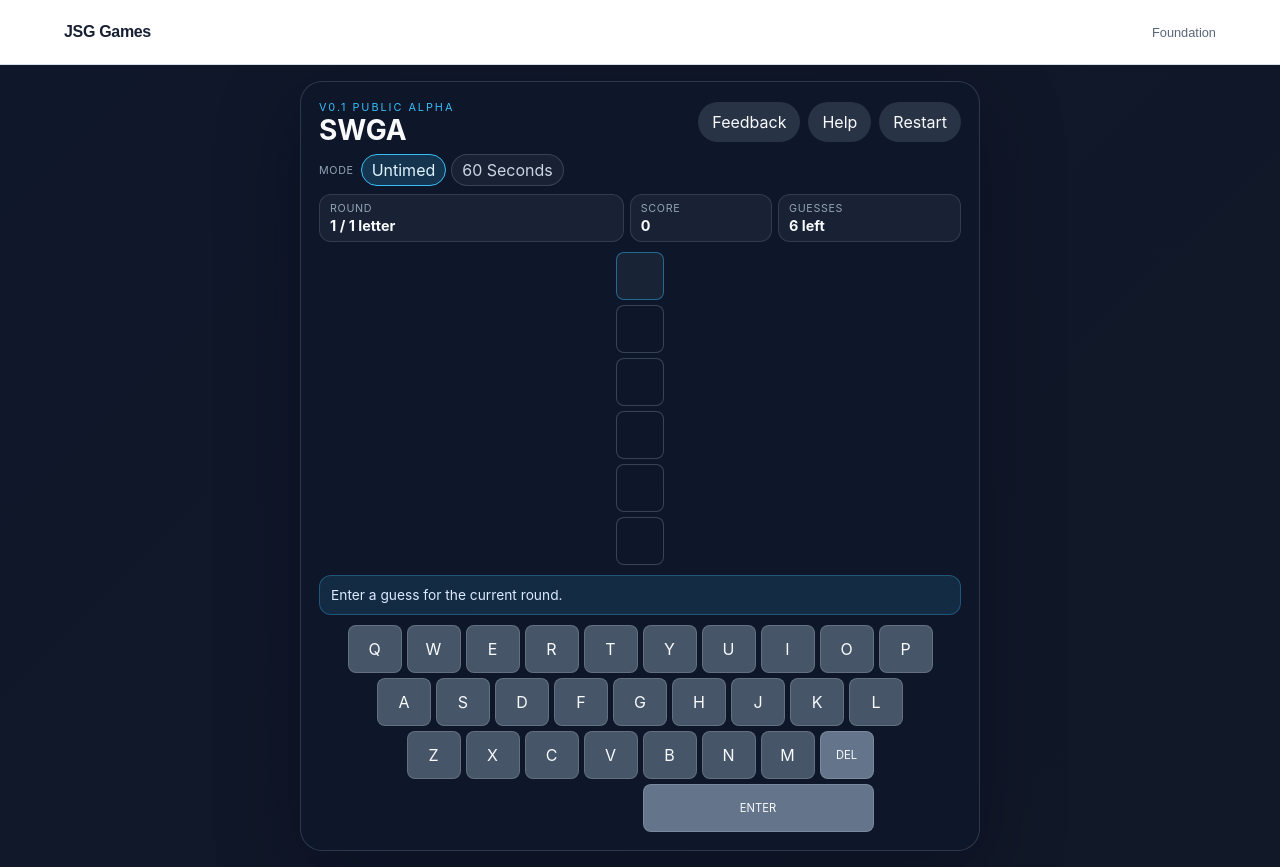
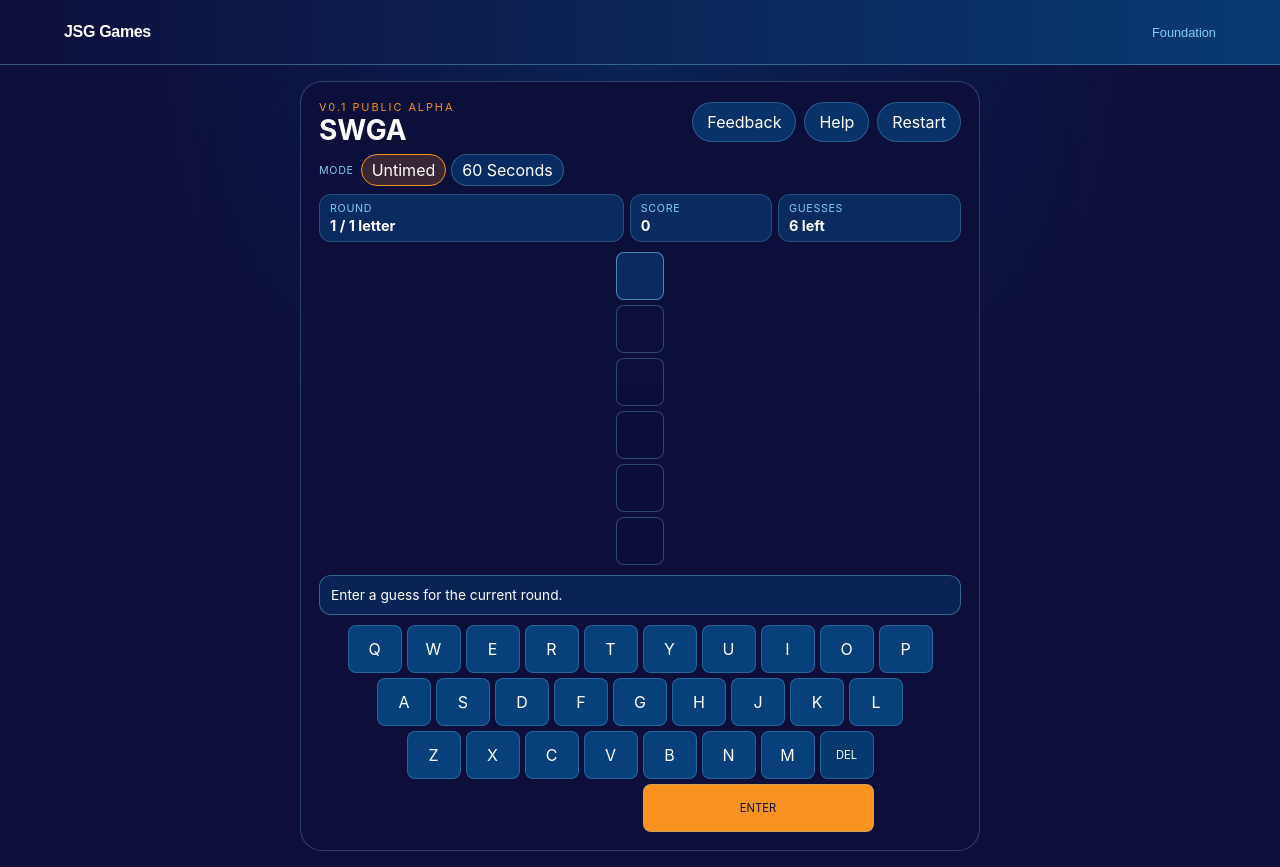
Before and after one commit to JaStaGa/jsg-games, a Next.js app: page /games/swga in a window 1280 px wide. Built offline with nearby package versions, Linux system fonts and the light colour scheme.

Commit message:
Apply JSG dark brand colorway

```diff
--- a/src/app/globals.css
+++ b/src/app/globals.css
@@ -1,11 +1,18 @@
 :root {
-  --background: #f4f6f9;
-  --foreground: #172033;
-  --surface: #ffffff;
-  --border: #d8dee8;
-  --accent: #315fba;
-  --muted: #596579;
-  color-scheme: light;
+  --jsg-navy: #0e0f3b;
+  --jsg-blue: #07407b;
+  --jsg-cyan: #7fcdee;
+  --jsg-orange: #f7931e;
+  --jsg-white: #ffffff;
+  --background: var(--jsg-navy);
+  --foreground: var(--jsg-white);
+  --surface: var(--jsg-blue);
+  --surface-strong: rgb(7 64 123 / 72%);
+  --border: rgb(127 205 238 / 38%);
+  --accent: var(--jsg-orange);
+  --accent-secondary: var(--jsg-cyan);
+  --muted: var(--jsg-cyan);
+  color-scheme: dark;
 }
 
 html {
--- a/src/app/page.module.css
+++ b/src/app/page.module.css
@@ -4,16 +4,23 @@
   width: 100%;
   place-items: center;
   padding: clamp(3rem, 8vw, 7rem) 1.5rem;
+  background:
+    radial-gradient(circle at top, rgb(7 64 123 / 52%), transparent 48%),
+    var(--background);
 }
 
 .card {
   width: 100%;
   max-width: 42rem;
   padding: clamp(2rem, 5vw, 3.5rem);
-  background: var(--surface);
+  background: linear-gradient(
+    145deg,
+    rgb(7 64 123 / 92%),
+    rgb(14 15 59 / 96%)
+  );
   border: 1px solid var(--border);
   border-radius: 1rem;
-  box-shadow: 0 1rem 3rem rgb(30 43 60 / 8%);
+  box-shadow: 0 1rem 3rem rgb(14 15 59 / 65%);
 }
 
 .eyebrow {
@@ -26,6 +33,7 @@
 }
 
 .card h1 {
+  color: var(--jsg-white);
   font-size: clamp(2.25rem, 7vw, 4rem);
   line-height: 1;
   letter-spacing: -0.04em;
@@ -48,6 +56,7 @@
 }
 
 .status h2 {
+  color: var(--jsg-white);
   font-size: 0.875rem;
   letter-spacing: 0.02em;
 }
@@ -71,11 +80,18 @@
   padding: 1rem;
   border: 1px solid var(--border);
   border-radius: 0.75rem;
+  background: rgb(14 15 59 / 64%);
   text-decoration: none;
+  transition:
+    border-color 160ms ease,
+    background-color 160ms ease,
+    box-shadow 160ms ease;
 }
 
 .gameLink:hover {
   border-color: var(--accent);
+  background: rgb(7 64 123 / 78%);
+  box-shadow: 0 0 0 3px rgb(247 147 30 / 12%);
 }
 
 .gameLink:focus-visible {
@@ -83,6 +99,10 @@
   outline-offset: 2px;
 }
 
+.gameLink strong {
+  color: var(--jsg-white);
+}
+
 .gameLink span {
   color: var(--muted);
   line-height: 1.5;
--- a/src/components/site-header.module.css
+++ b/src/components/site-header.module.css
@@ -1,6 +1,11 @@
 .header {
-  background: var(--surface);
+  background: linear-gradient(
+    90deg,
+    rgb(14 15 59 / 98%),
+    rgb(7 64 123 / 88%)
+  );
   border-bottom: 1px solid var(--border);
+  box-shadow: 0 6px 24px rgb(14 15 59 / 42%);
 }
 
 .inner {
@@ -13,12 +18,22 @@
 }
 
 .brand {
+  color: var(--jsg-white);
   font-weight: 700;
   letter-spacing: -0.02em;
   text-decoration: none;
 }
 
+.brand:hover {
+  color: var(--jsg-orange);
+}
+
+.brand:focus-visible {
+  outline: 3px solid var(--jsg-orange);
+  outline-offset: 4px;
+}
+
 .phase {
-  color: var(--muted);
+  color: var(--jsg-cyan);
   font-size: 0.8rem;
 }
--- a/src/games/swga/components/swga-game.module.css
+++ b/src/games/swga/components/swga-game.module.css
@@ -10,9 +10,11 @@
   align-items: safe center;
   overflow-x: hidden;
   padding: 16px;
-  color: #f8fafc;
+  color: var(--jsg-white);
   color-scheme: dark;
-  background: linear-gradient(135deg, #0f172a, #111827);
+  background:
+    radial-gradient(circle at top, rgb(7 64 123 / 48%), transparent 48%),
+    var(--jsg-navy);
   font-family:
     Inter, system-ui, -apple-system, BlinkMacSystemFont, "Segoe UI", sans-serif;
   font-synthesis: none;
@@ -30,7 +32,7 @@
 .appShell button:focus-visible,
 .appShell summary:focus-visible,
 .feedbackLink:focus-visible {
-  outline: 3px solid #f8fafc;
+  outline: 3px solid var(--jsg-orange);
   outline-offset: 2px;
 }
 
@@ -38,10 +40,10 @@
   width: min(680px, 100%);
   min-width: 0;
   padding: 18px;
-  border: 1px solid rgb(148 163 184 / 24%);
+  border: 1px solid rgb(127 205 238 / 28%);
   border-radius: 22px;
-  background: rgb(15 23 42 / 96%);
-  box-shadow: 0 24px 80px rgb(2 6 23 / 35%);
+  background: rgb(14 15 59 / 96%);
+  box-shadow: 0 24px 80px rgb(14 15 59 / 58%);
 }
 
 .panelHeader {
@@ -59,7 +61,7 @@
 
 .eyebrow {
   margin: 0 0 2px;
-  color: #38bdf8;
+  color: var(--jsg-orange);
   font-size: 0.68rem;
   letter-spacing: 0.18em;
   text-transform: uppercase;
@@ -67,6 +69,7 @@
 
 .brandLockup h1 {
   margin: 0;
+  color: var(--jsg-white);
   font-size: 1.75rem;
   line-height: 1;
 }
@@ -100,20 +103,22 @@
 }
 
 .primaryButton {
-  background: #38bdf8;
-  color: #06202b;
+  background: var(--jsg-orange);
+  color: var(--jsg-navy);
   font-weight: 800;
 }
 
 .secondaryButton,
 .helpDisclosure > summary {
-  background: rgb(148 163 184 / 20%);
-  color: #f8fafc;
+  border: 1px solid rgb(127 205 238 / 28%);
+  background: rgb(7 64 123 / 72%);
+  color: var(--jsg-white);
 }
 
 .secondaryButton:hover,
 .helpDisclosure > summary:hover {
-  background: rgb(148 163 184 / 30%);
+  border-color: var(--jsg-cyan);
+  background: rgb(7 64 123 / 95%);
 }
 
 .helpDisclosure {
@@ -141,16 +146,20 @@
   overflow-y: auto;
   overscroll-behavior: contain;
   padding: 16px;
-  border: 1px solid rgb(148 163 184 / 35%);
+  border: 1px solid rgb(127 205 238 / 38%);
   border-radius: 16px;
-  background: #172033;
-  box-shadow: 0 18px 50px rgb(2 6 23 / 55%);
+  background: linear-gradient(
+    145deg,
+    rgb(7 64 123 / 98%),
+    rgb(14 15 59 / 98%)
+  );
+  box-shadow: 0 18px 50px rgb(14 15 59 / 72%);
   text-align: left;
 }
 
 .helpCard p {
   margin: 0 0 10px;
-  color: #cbd5e1;
+  color: var(--jsg-cyan);
   font-size: 0.86rem;
   line-height: 1.4;
 }
@@ -169,7 +178,7 @@
   justify-items: center;
   gap: 5px;
   min-width: 0;
-  color: #e2e8f0;
+  color: var(--jsg-white);
   font-size: 0.72rem;
   text-align: center;
 }
@@ -180,7 +189,7 @@
   display: grid;
   place-items: center;
   border-radius: 7px;
-  color: #f8fafc;
+  color: var(--jsg-white);
   font-weight: 800;
 }
 
@@ -202,7 +211,7 @@
 
 .modeLabel {
   margin-right: 2px;
-  color: #94a3b8;
+  color: var(--jsg-cyan);
   font-size: 0.67rem;
   letter-spacing: 0.06em;
   text-transform: uppercase;
@@ -210,30 +219,35 @@
 
 .modeButton {
   min-height: 32px;
-  border: 1px solid rgb(148 163 184 / 25%);
+  border: 1px solid rgb(127 205 238 / 30%);
   border-radius: 999px;
   padding: 5px 10px;
-  background: rgb(30 41 59 / 70%);
-  color: #cbd5e1;
+  background: rgb(7 64 123 / 62%);
+  color: var(--jsg-white);
   font-size: 0.75rem;
   font-weight: 700;
   cursor: pointer;
 }
 
 .modeButton:hover:not(:disabled) {
-  border-color: rgb(56 189 248 / 55%);
-  background: rgb(56 189 248 / 12%);
+  border-color: var(--jsg-cyan);
+  background: rgb(127 205 238 / 14%);
 }
 
 .modeButton.selectedMode {
-  border-color: #38bdf8;
-  background: rgb(56 189 248 / 18%);
-  color: #e0f2fe;
+  border-color: var(--jsg-orange);
+  background: rgb(247 147 30 / 18%);
+  color: var(--jsg-white);
+}
+
+.modeButton.selectedMode:hover:not(:disabled) {
+  border-color: var(--jsg-orange);
+  background: rgb(247 147 30 / 24%);
 }
 
 .modeButton:disabled {
   cursor: default;
-  opacity: 0.62;
+  opacity: 0.72;
 }
 
 .timerDisplay {
@@ -243,14 +257,14 @@
   align-items: baseline;
   justify-content: end;
   column-gap: 7px;
-  color: #94a3b8;
+  color: var(--jsg-cyan);
   font-size: 0.67rem;
   letter-spacing: 0.06em;
   text-transform: uppercase;
 }
 
 .timerDisplay strong {
-  color: #f8fafc;
+  color: var(--jsg-orange);
   font-variant-numeric: tabular-nums;
   font-size: 1.05rem;
   letter-spacing: 0.04em;
@@ -258,7 +272,7 @@
 
 .timerDisplay small {
   grid-column: 1 / -1;
-  color: #7dd3fc;
+  color: var(--jsg-cyan);
   font-size: 0.58rem;
   letter-spacing: 0;
   text-align: right;
@@ -278,13 +292,13 @@
   display: grid;
   gap: 2px;
   padding: 7px 10px;
-  border: 1px solid rgb(148 163 184 / 20%);
+  border: 1px solid rgb(127 205 238 / 24%);
   border-radius: 12px;
-  background: rgb(30 41 59 / 70%);
+  background: rgb(7 64 123 / 58%);
 }
 
 .compactStat span {
-  color: #94a3b8;
+  color: var(--jsg-cyan);
   font-size: 0.67rem;
   letter-spacing: 0.06em;
   text-transform: uppercase;
@@ -318,10 +332,10 @@
   display: grid;
   place-items: center;
   overflow: hidden;
-  border: 1px solid rgb(148 163 184 / 32%);
+  border: 1px solid rgb(127 205 238 / 30%);
   border-radius: clamp(3px, 1vw, 8px);
-  background: rgb(15 23 42 / 74%);
-  color: #f8fafc;
+  background: rgb(14 15 59 / 78%);
+  color: var(--jsg-white);
   font-size: var(--tile-font-size);
   font-weight: 800;
   line-height: 1;
@@ -329,13 +343,13 @@
 }
 
 .boardRow.current .boardTile {
-  border-color: rgb(56 189 248 / 45%);
-  background: rgb(30 41 59 / 72%);
+  border-color: rgb(127 205 238 / 58%);
+  background: rgb(7 64 123 / 58%);
 }
 
 .boardRow.current .boardTile.filled {
-  border-color: #7dd3fc;
-  box-shadow: inset 0 0 0 1px rgb(125 211 252 / 25%);
+  border-color: var(--jsg-orange);
+  box-shadow: inset 0 0 0 1px rgb(247 147 30 / 24%);
 }
 
 .gameBoard.longWord .boardRow {
@@ -366,14 +380,14 @@
   align-items: center;
   margin-bottom: 10px;
   padding: 7px 11px;
-  border: 1px solid rgb(56 189 248 / 30%);
+  border: 1px solid rgb(127 205 238 / 38%);
   border-radius: 12px;
-  background: rgb(56 189 248 / 12%);
+  background: rgb(7 64 123 / 44%);
 }
 
 .statusBox p {
   margin: 0;
-  color: #dbeafe;
+  color: var(--jsg-white);
   font-size: 0.86rem;
   line-height: 1.25;
 }
@@ -424,11 +438,11 @@
   height: 48px;
   display: grid;
   place-items: center;
-  border: 1px solid rgb(226 232 240 / 18%);
+  border: 1px solid rgb(127 205 238 / 28%);
   border-radius: 8px;
   padding: 0;
-  background: #475569;
-  color: #f8fafc;
+  background: var(--jsg-blue);
+  color: var(--jsg-white);
   font-size: 0.88rem;
   font-weight: 800;
   text-transform: uppercase;
@@ -445,6 +459,7 @@
 }
 
 .keyboardKey.absent {
+  border-color: rgb(226 232 240 / 18%);
   border-style: dotted;
   background: #273449;
   color: #cbd5e1;
@@ -462,12 +477,14 @@
 
 .keyboardKey.actionKey {
   padding-inline: 4px;
-  background: #64748b;
+  background: var(--jsg-orange);
+  color: var(--jsg-navy);
   font-size: 0.7rem;
 }
 
 .keyboardKey.deleteKey {
-  background: #64748b;
+  background: rgb(7 64 123 / 86%);
+  color: var(--jsg-white);
   font-size: 0.7rem;
 }
 
@@ -510,10 +527,10 @@
 }
 
 .resultsSection.timedOut {
-  border-color: rgb(251 191 36 / 48%);
+  border-color: rgb(247 147 30 / 58%);
   background:
-    radial-gradient(circle at top, rgb(251 191 36 / 18%), transparent 55%),
-    rgb(30 41 59 / 72%);
+    radial-gradient(circle at top, rgb(247 147 30 / 20%), transparent 55%),
+    rgb(7 64 123 / 68%);
 }
 
 .resultsEyebrow {
@@ -530,7 +547,7 @@
 }
 
 .resultsSection.timedOut .resultsEyebrow {
-  color: #fde68a;
+  color: var(--jsg-orange);
 }
 
 .resultsSection h2 {
@@ -542,7 +559,7 @@
 .resultsMessage,
 .resultsAnswer {
   margin: 0;
-  color: #dbeafe;
+  color: var(--jsg-cyan);
 }
 
 .resultsStats {
@@ -560,13 +577,13 @@
   display: grid;
   gap: 4px;
   padding: 16px;
-  border: 1px solid rgb(148 163 184 / 22%);
+  border: 1px solid rgb(127 205 238 / 26%);
   border-radius: 16px;
-  background: rgb(15 23 42 / 72%);
+  background: rgb(14 15 59 / 72%);
 }
 
 .resultStat span {
-  color: #94a3b8;
+  color: var(--jsg-cyan);
   font-size: 0.8rem;
 }
 
@@ -578,6 +595,10 @@
   padding: 12px 18px;
   border-radius: 999px;
   background: rgb(248 113 113 / 12%);
+}
+
+.resultsSection.timedOut .resultsAnswer {
+  background: rgb(247 147 30 / 14%);
 }
 
 .playAgainButton {
```
